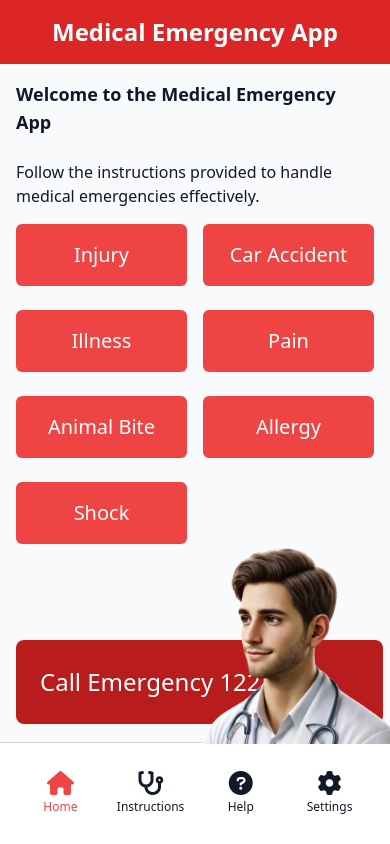
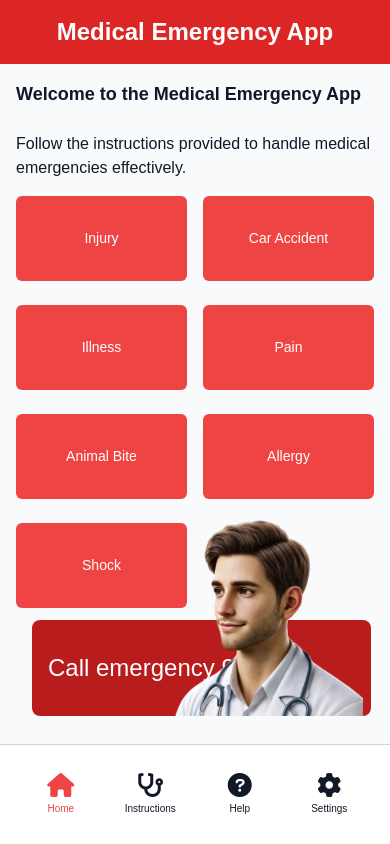
Before and after one commit to Nejcc/nejcc.github.io, a PHP site: page /health/index.html in a window 390 px wide. Run offline with PHP 8.4, Linux system fonts and the light colour scheme; some libraries are stand-ins or nearby versions.

Commit message:
update health

```diff
--- a/health/i18n/en/en.json
+++ b/health/i18n/en/en.json
@@ -9,6 +9,7 @@
     "animal_bite": "Animal Bite",
     "allergy": "Allergy",
     "shock": "Shock",
+    "emergency_call": "Call emergency",
     "emergency_phone_number": "911",
     "submit": "Submit",
     "restart": "Restart",
--- a/health/i18n/si/si.json
+++ b/health/i18n/si/si.json
@@ -9,6 +9,7 @@
     "animal_bite": "Živalski Ugriz",
     "allergy": "Alergija",
     "shock": "Šok",
+    "emergency_call": "Pokliči",
     "emergency_phone_number": "112",
     "submit": "Potrdi",
     "restart": "Začni Znova",
--- a/health/index.html
+++ b/health/index.html
@@ -1,3 +1,4 @@
+<!-- index.html -->
 <!DOCTYPE html>
 <html lang="en">
 <head>
@@ -38,17 +39,18 @@
             <button @click="selectQRD('shock')" class="qrd-button">{{ $t('shock') }}</button>
             <!-- Add more QRD buttons as needed -->
         </div>
-        <div class="mt-4">
-            <div style="position: absolute; bottom: 120px; width: 94%;" >
-                <button @click="quickEmergency('self')" class="btn w-full bg-red-700 text-white py-3 px-6 rounded-lg hover:bg-red-800">
-                    Call Emergency 122
+        <div class="container mt-4 relative bottom-actions">
+            <div class="bottom-0 w-full">
+                <button @click="quickEmergency('self')" class="btn w-full bg-red-700 text-white py-6 px-6 rounded-lg hover:bg-red-800">
+                    {{ $t('emergency_call') }} {{ $t('emergency_phone_number') }}
                 </button>
             </div>
-            <img v-if="settings.doctorGender === 'female'" src="images/female_doctor-removebg-preview.png" width="250" style="position: absolute; z-index: 9999; transform: scaleX(-1); right: 0; bottom: 100px;" alt="">
-            <img v-else src="images/doctor-removebg-preview.png" width="200" style="position: absolute; z-index: 9999; right: 0; bottom: 100px;" alt="">
+            <img v-if="settings.doctorGender === 'female'" src="images/female_doctor-removebg-preview.png" width="250" class="absolute bottom-4 right-0 fa-flip-horizontal" alt="">
+            <img v-else src="images/doctor-removebg-preview.png" width="200" class="absolute bottom-4 right-6" alt="">
         </div>
     </main>
 
+    <!-- Instructions Tab -->
     <main class="container flex-grow overflow-y-auto p-4" v-if="currentTab === 'instructions'">
         <div v-if="currentQuestion">
             <h2 class="text-lg font-semibold mb-6">{{ currentQuestion.text }}</h2>
@@ -114,21 +116,17 @@
                     </ul>
                 </div>
             </div>
-            <button v-if="critical" @click="callEmergency" class="btn w-full bg-red-700 text-white py-3 px-6 rounded-lg hover:bg-red-800 mb-4">
-                Call Emergency ({{ $t('emergency_phone_number') }})
-            </button>
-            <button v-if="critical" @click="showSmsPanel" class="btn w-full bg-blue-700 text-white py-3 px-6 rounded-lg hover:bg-blue-800 mb-4">
-                Send SMS
-            </button>
         </div>
     </main>
 
+    <!-- Help Tab -->
     <main class="container flex-grow overflow-y-auto p-4" v-if="currentTab === 'help'">
         <h2 class="text-lg font-semibold mb-6">{{ $t('helpTitle') }}</h2>
         <p class="mb-4">{{ $t('helpDescription') }}</p>
         <button @click="reset" class="btn w-full bg-blue-500 text-white py-3 px-6 rounded-lg hover:bg-blue-600">{{ $t('restart') }}</button>
     </main>
 
+    <!-- Settings Tab -->
     <main class="container flex-grow overflow-y-auto p-4" v-if="currentTab === 'settings'">
         <h2 class="text-lg font-semibold mb-6">{{ $t('settingsTitle') }}</h2>
         <p class="mb-4">{{ $t('settingsDescription') }}</p>
@@ -224,6 +222,16 @@
         </button>
     </nav>
 
+    <!-- Fixed Emergency Buttons -->
+    <div v-if="critical" class="fixed-buttons">
+        <button @click="callEmergency" class="btn w-full bg-red-700 text-white py-3 px-6 rounded-lg hover:bg-red-800 mb-4">
+            Call Emergency ({{ $t('emergency_phone_number') }})
+        </button>
+        <button @click="showSmsPanel" class="btn w-full bg-blue-700 text-white py-3 px-6 rounded-lg hover:bg-blue-800 mb-4">
+            Send SMS
+        </button>
+    </div>
+
     <!-- Hidden SMS Panel -->
     <div v-if="showSmsPanel" class="fixed inset-0 flex items-center justify-center bg-black bg-opacity-50">
         <div class="bg-white p-8 rounded-lg shadow-lg">
--- a/health/styles.css
+++ b/health/styles.css
@@ -1,96 +1,189 @@
+/* styles.css */
 body {
     background-color: #f8fafc; /* Light background */
+    font-family: 'Arial', sans-serif;
 }
+
 .container {
     max-width: 800px;
     margin: 0 auto;
     padding: 1rem;
 }
+
 .btn {
-    padding: 1.5rem;
-    font-size: 1.5rem;
+    padding: 1rem;
+    font-size: 1rem;
     text-align: left;
 }
+
 .description {
     font-size: 1rem;
     color: #ffffff; /* White color for descriptions */
     margin-left: 1rem;
 }
+
 .input-container {
     margin-top: 1rem;
     display: flex;
     flex-direction: column;
     gap: 0.5rem;
 }
+
 .input-container input {
     padding: 1rem;
-    font-size: 1.25rem;
+    font-size: 1rem;
     color: #1a202c;
     border-radius: 0.375rem;
 }
+
 .nav-button {
     flex: 1;
     text-align: center;
     padding: 0.75rem;
 }
+
 .nav-button.active {
     color: #ef4444; /* Red color for active tab */
 }
+
 .nav-button i {
     font-size: 1.5rem;
 }
+
 .nav-button span {
     display: block;
     font-size: 0.75rem;
 }
+
 .qrd-button {
     background-color: #ef4444;
     color: #ffffff;
-    padding: 1rem;
+    padding: 2rem;
     margin-bottom: 0.5rem;
     border-radius: 0.375rem;
-    font-size: 1.25rem;
+    font-size: 1rem;
     text-align: center;
+    font-size: 1.5rem;
 }
+
 .qrd-button:hover {
     background-color: #dc2626;
 }
+
 .hidden-panel {
     display: none;
 }
+
 .hidden-panel.show {
     display: block;
 }
+
 .bg-white {
     background-color: #ffffff;
 }
+
 .p-8 {
     padding: 2rem;
 }
+
 .rounded-lg {
     border-radius: 0.5rem;
 }
+
 .shadow-lg {
     box-shadow: 0 10px 15px -3px rgba(0, 0, 0, 0.1), 0 4px 6px -2px rgba(0, 0, 0, 0.05);
 }
+
 .w-96 {
     width: 24rem;
 }
+
 .text-xl {
     font-size: 1.25rem;
 }
+
 .font-semibold {
     font-weight: 600;
 }
+
 .mb-4 {
     margin-bottom: 1rem;
 }
+
 .mb-2 {
     margin-bottom: 0.5rem;
 }
+
 .w-full {
     width: 100%;
 }
+
 .border {
     border: 1px solid #e5e7eb;
 }
+
+.bottom-actions{
+    position: fixed;
+    bottom: 7rem;
+    width: 95%;
+}
+
+/* Fixed Emergency Buttons */
+.fixed-buttons {
+    position: fixed;
+    bottom: 60px; /* Adjust according to the height of the bottom navigation */
+    left: 0;
+    right: 0;
+    padding: 1rem;
+    background-color: rgba(255, 255, 255, 0.9);
+    box-shadow: 0 -2px 5px rgba(0, 0, 0, 0.1);
+    z-index: 1000;
+}
+
+.bottom-actions button{
+    height: 6rem;
+    font-size: 1.5rem;
+}
+
+/* Responsive Design */
+@media (max-width: 767px) {
+
+
+    .btn {
+        padding: 1rem;
+        font-size: 0.875rem;
+    }
+
+    .description {
+        font-size: 0.875rem;
+    }
+
+    .qrd-button {
+        font-size: 0.875rem;
+        padding: 2rem;
+    }
+
+    .nav-button span {
+        font-size: 0.625rem;
+    }
+
+    .text-xl {
+        font-size: 1rem;
+    }
+
+    .w-96 {
+        width: 100%;
+    }
+}
+
+@media (min-width: 768px) and (max-width: 1023px) {
+    .container {
+        max-width: 600px;
+    }
+}
+
+@media (min-width: 1024px) {
+    .container {
+        max-width: 900px;
+    }
+}
```
Also changed, not shown: health/icons/favicon (1).ico (added).
